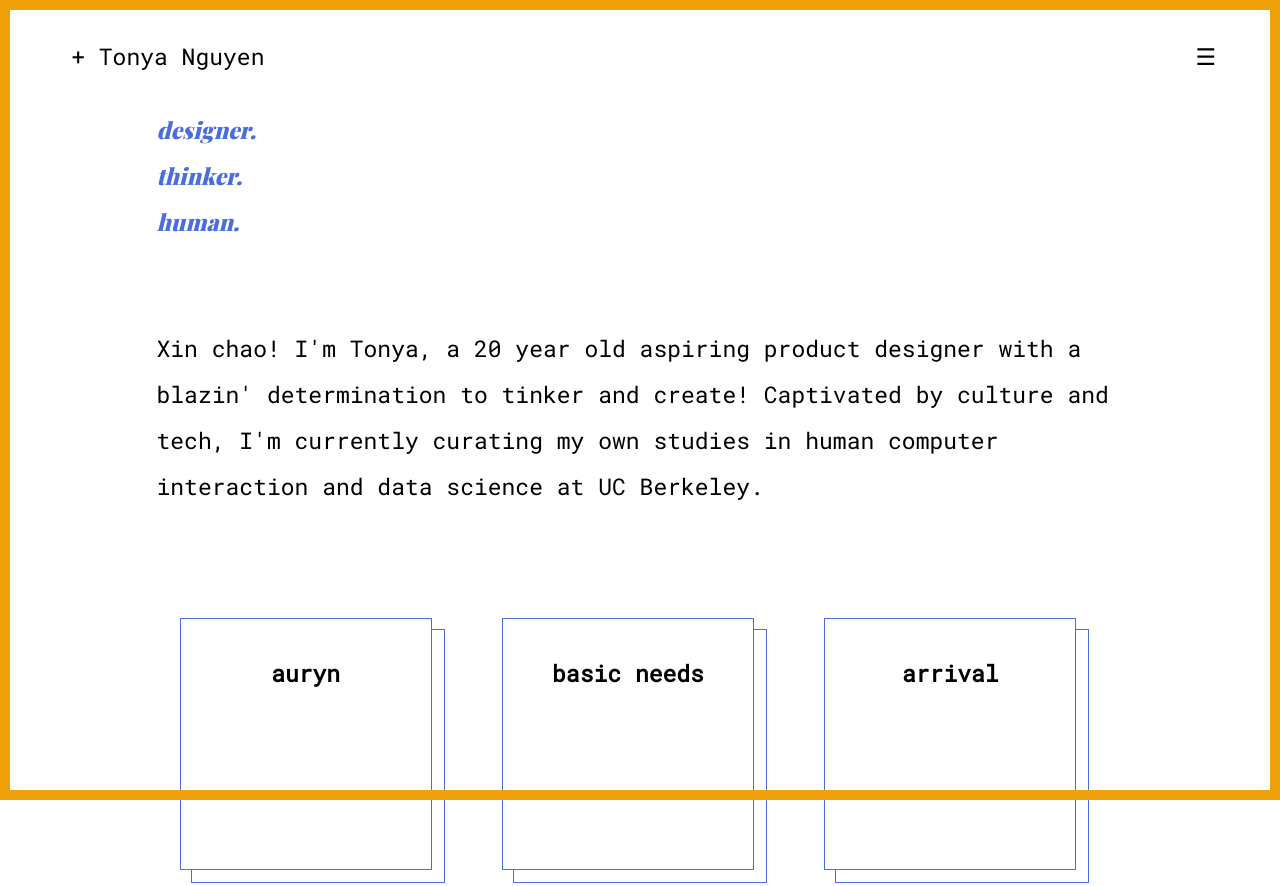
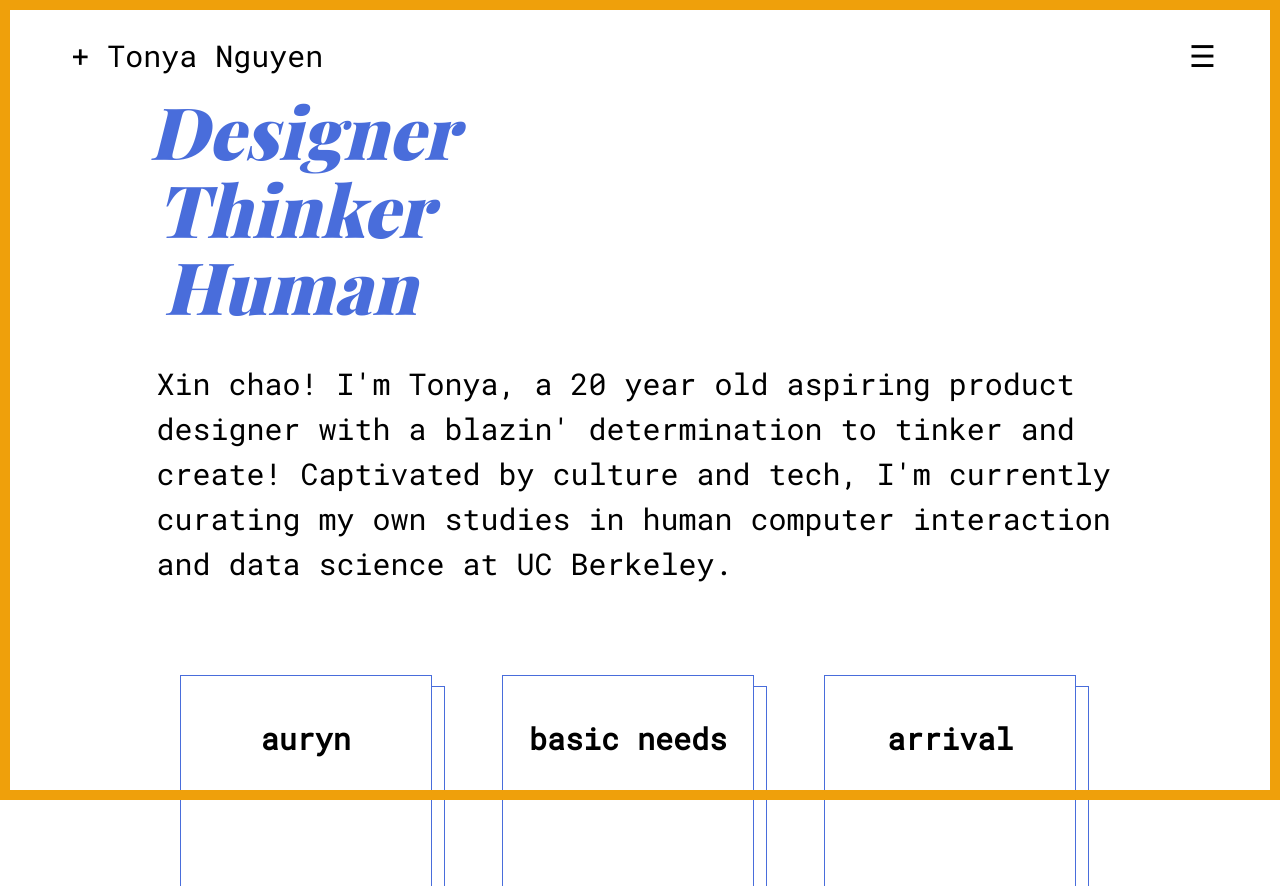
Before and after one commit to tawnzz/tonyanguyen.github.io, a plain HTML site: page index.html in a window 1280 px wide. Shown: the top 886 px of the page. Drawn offline with nearby package versions, Linux system fonts and the light colour scheme; a web font is replaced by a local one.

```diff
--- a/assets/css/index.css
+++ b/assets/css/index.css
@@ -132,24 +132,40 @@
 /*content spacing*/
 
 .content {
-  margin-top: 20px;
+  margin-top: 0px;
 }
 
 /*things I believe apply to me! hehe*/
 .tagline {
-
+  display: inline-block;
+  position: relative;
   font-family: 'Playfair Display', serif;
-  font-size: 64px;
+  font-size: 96px;
   font-style: italic;
   font-weight: 900;
   color: #496DDB;
-  line-height: 1.1;
+  line-height: 8%;
 }
 
+/*.tag span{
+  position: relative;
+  border-bottom: 1px solid white;
+}
+
+.tag span:before {
+  content: '';
+  position: absolute;
+  top: 84%;
+  width: 100%;
+  height: 1px;
+  background-color: #496DDB;
+}*/
 
 .description {
-  padding-top: 50px;
-  padding-bottom: 100px;
+  width: 100%;
+  font-size: 24px;
+  padding-bottom: 10vh;
+  line-height: 150%;
 }
 
 /*projects*/
@@ -167,9 +183,6 @@
   display: flex;
 }
 
-/*.flex-item: {
-  flex-grow: 1;
-}*/
 
 /*top layer*/
 .proj-img {
@@ -246,9 +259,13 @@
 
 /* Smartphones (portrait and landscape) ----------- */
 @media only screen and (min-device-width : 320px) and (max-device-width : 480px) {
-  div, li {
-    line-height: 200%;
-    font-size: 22px;
+  div, .description {
+    line-height: 150%;
+    font-size: 16px;
+  }
+
+  .tagline {
+    font-size: 54px;
   }
 }
 
@@ -256,9 +273,13 @@
 /* iPads (portrait and landscape) ----------- */
 @media only screen and (min-device-width : 768px) and (max-device-width : 1024px) {
 
-  div, li {
-    line-height: 200%;
-    font-size: 23px;
+  div, .description {
+    line-height: 150%;
+    font-size: 30px;
+  }
+
+  .tagline {
+    font-size: 72px;
   }
 
 }
--- a/index.html
+++ b/index.html
@@ -45,16 +45,18 @@
 			</div>
 
 			 <div class="content">
-			 	<h1>
-			 		<div class="tagline">
-			 			<div class="col-xs-12">
-							<div>designer.</div>
-							<div>thinker.</div>
-							<div>human.</div>
-				 		</div>
-			 		</div>
+		 		<div class="tagline">
+					<p class="tag" style="margin-left: -0.1em;">
+						<span> Designer </span> </p>
+					<p class="tag">
+						<span> Thinker </span>
+					</p>
+					<p class="tag" style="margin-left: 0.1em;">
+						<span> Human </span>
+					</p>
+		 		</div>
 
-			 	</h1>
+
 
 
 			 	<div class="row description">
@@ -150,6 +152,7 @@
 		</div>
 
 	</div>
+</div>
 
 
 
```
